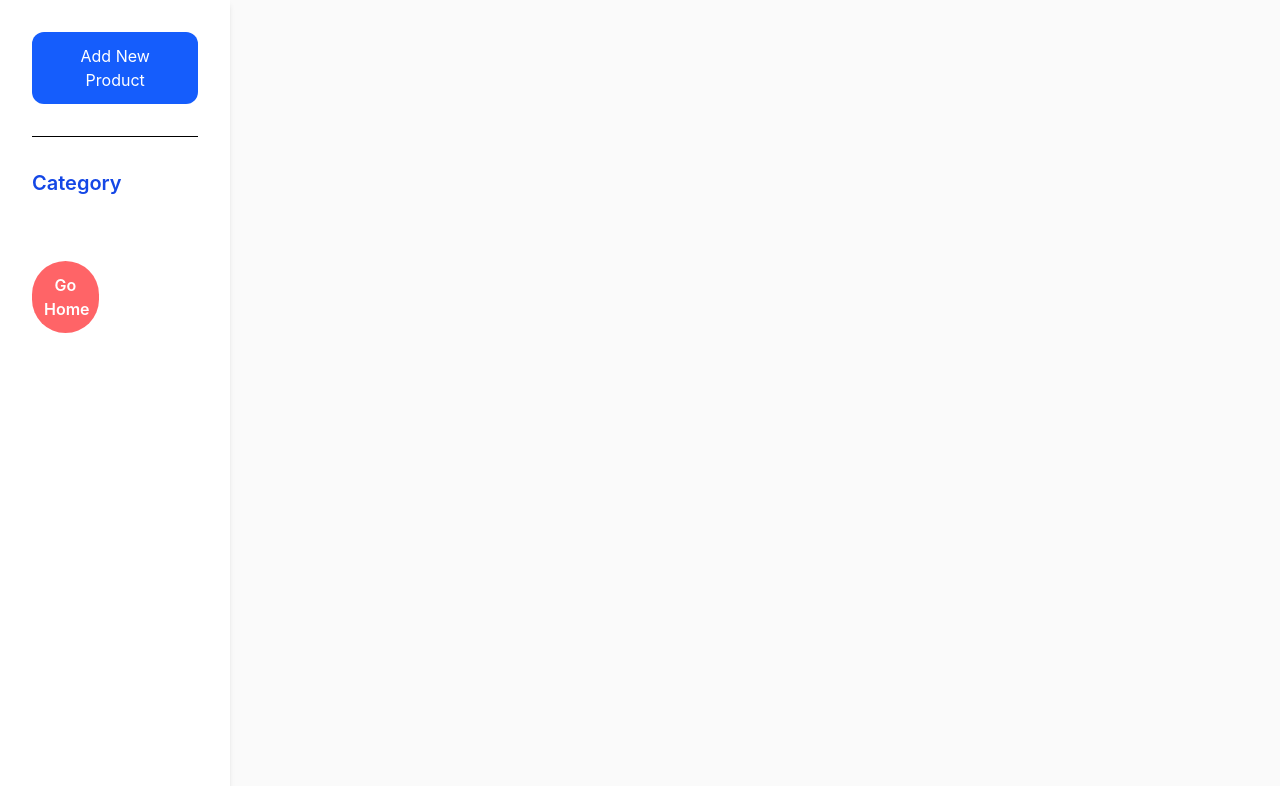
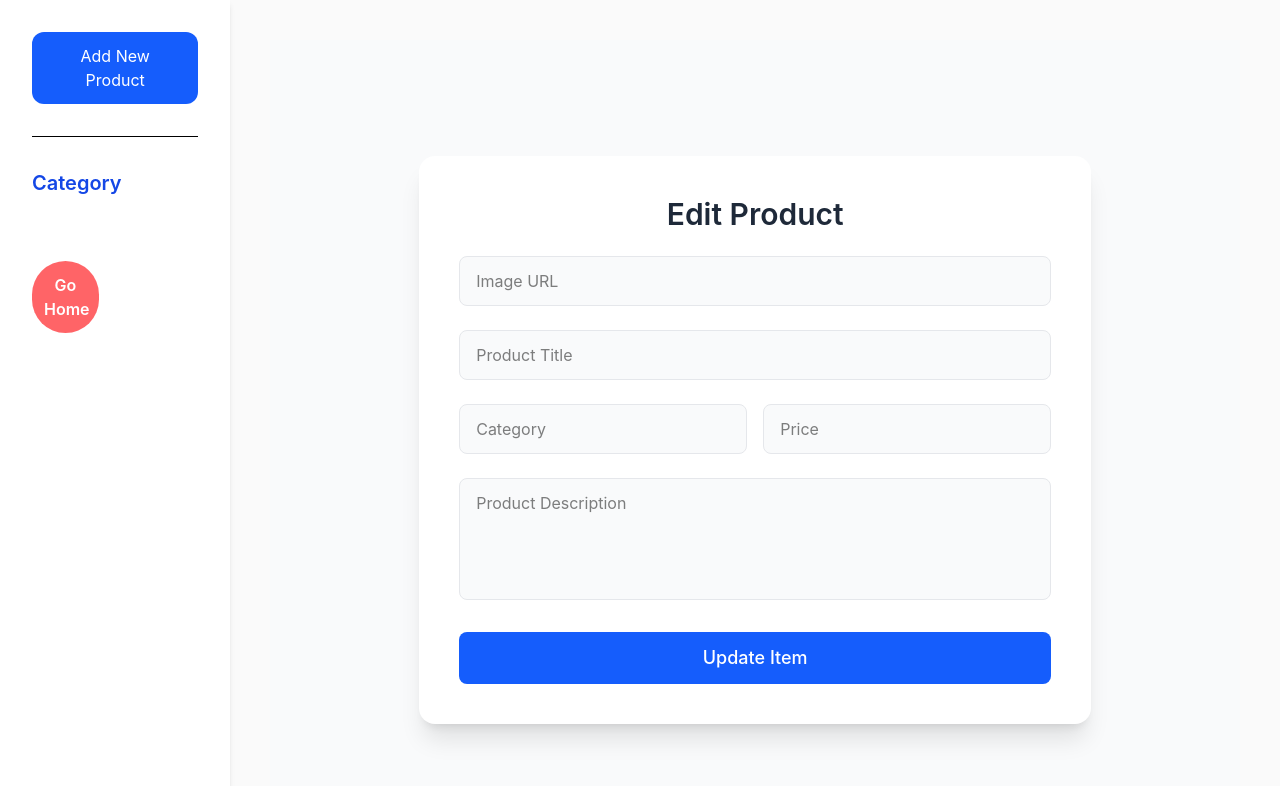
Before and after one commit to DevxPiyush/React-Project_01, a React (Vite) app: page /edit/1 in a window 1280 px wide. Shown: the top 786 px of the page. Built offline with nearby package versions, Linux system fonts and the light colour scheme.

Commit message:
added edit functionality

```diff
--- a/src/Components/Create.jsx
+++ b/src/Components/Create.jsx
@@ -1,12 +1,11 @@
-import React, {useContext, useState} from "react";
-import {ProductContext} from "../utils/Context.jsx";
-import {nanoid} from "nanoid";
-import {useNavigate} from "react-router-dom";
-
+import React, { useContext, useState } from "react";
+import { ProductContext } from "../utils/Context.jsx";
+import { nanoid } from "nanoid";
+import { useNavigate } from "react-router-dom";
 
 const Create = () => {
   const navigate = useNavigate();
-    const [products,setProducts] = useContext(ProductContext)
+  const [products, setProducts] = useContext(ProductContext);
   const [title, settitle] = useState("");
   const [image, setimage] = useState("");
   const [category, setcategory] = useState("");
@@ -16,19 +15,31 @@ const Create = () => {
   const AddProductHandler = (e) => {
     e.preventDefault();
 
-        if (title.trim().length < 5 ||image.trim().length < 5 ||category.trim().length < 5 ||price.trim().length < 1 ||description.trim().length < 5 ) {
-            alert("No field Must be empty and every field must have more than 4 characters")
+    if (
+      title.trim().length < 5 ||
+      image.trim().length < 5 ||
+      category.trim().length < 5 ||
+      price.trim().length < 1 ||
+      description.trim().length < 5
+    ) {
+      alert(
+        "No field Must be empty and every field must have more than 4 characters",
+      );
       return;
     }
     const product = {
       id: nanoid(),
-            title,image,category,price,description
+      title,
+      image,
+      category,
+      price,
+      description,
     };
     setProducts([...products, product]);
-        localStorage.setItem("products" , JSON.stringify([...products, product]))
-        navigate('/');
+    localStorage.setItem("products", JSON.stringify([...products, product]));
+    navigate("/");
     // toast.success("New Product Added")
-    }
+  };
 
   return (
     <div className="w-full min-h-screen flex items-center justify-center bg-gray-50">
@@ -88,7 +99,7 @@ const Create = () => {
 
         {/* Button */}
         <button
-                    onClick={() => useNavigate('/')}
+          onClick={() => navigate("/")}
           type="submit"
           className="mt-2 py-3 rounded-lg bg-blue-600 text-white text-lg font-medium hover:bg-blue-700 transition duration-300"
         >
--- /dev/null
+++ b/src/Components/Edit.jsx
@@ -0,0 +1,129 @@
+import React, { useContext, useEffect, useState } from "react";
+import { ProductContext } from "../utils/Context.jsx";
+import { useNavigate, useParams } from "react-router-dom";
+
+const Edit = () => {
+  const [products, setProducts] = useContext(ProductContext);
+  const navigate = useNavigate();
+  const { id } = useParams();
+
+  const [product, setProduct] = useState({
+    id: "",
+    title: "",
+    description: "",
+    image: "",
+    price: "",
+    category: "",
+  });
+
+  // Load existing product
+  useEffect(() => {
+    const foundProduct = products.find((p) => String(p.id) === String(id));
+
+    if (foundProduct) {
+      setProduct(foundProduct);
+    }
+  }, [id, products]);
+
+  // Handle input change
+  const ChangeHandler = (e) => {
+    setProduct({
+      ...product,
+      [e.target.name]: e.target.value,
+    });
+  };
+
+  // Update product
+  const UpdateProductHandler = (e) => {
+    e.preventDefault();
+
+    if (
+      product.title.trim().length < 5 ||
+      product.image.trim().length < 5 ||
+      product.category.trim().length < 3 ||
+      String(product.price).trim().length < 1 ||
+      product.description.trim().length < 5
+    ) {
+      alert("No field must be empty and every field must have valid length.");
+      return;
+    }
+
+    const updatedProducts = products.map((p) =>
+      String(p.id) === String(id) ? product : p,
+    );
+
+    setProducts(updatedProducts);
+    localStorage.setItem("products", JSON.stringify(updatedProducts));
+
+    navigate("/");
+  };
+
+  return (
+    <div className="w-full min-h-screen flex items-center justify-center bg-gray-50">
+      <form
+        onSubmit={UpdateProductHandler}
+        className="w-full max-w-2xl bg-white shadow-xl rounded-2xl p-10 flex flex-col gap-6"
+      >
+        <h1 className="text-3xl font-semibold text-gray-800 text-center">
+          Edit Product
+        </h1>
+
+        <input
+          type="url"
+          placeholder="Image URL"
+          name="image"
+          className="px-4 py-3 rounded-lg border border-gray-200 focus:ring-2 focus:ring-blue-500 bg-gray-50"
+          onChange={ChangeHandler}
+          value={product.image}
+        />
+
+        <input
+          type="text"
+          placeholder="Product Title"
+          name="title"
+          className="px-4 py-3 rounded-lg border border-gray-200 focus:ring-2 focus:ring-blue-500 bg-gray-50"
+          onChange={ChangeHandler}
+          value={product.title}
+        />
+
+        <div className="flex gap-4">
+          <input
+            type="text"
+            placeholder="Category"
+            name="category"
+            className="flex-1 px-4 py-3 rounded-lg border border-gray-200 focus:ring-2 focus:ring-blue-500 bg-gray-50"
+            onChange={ChangeHandler}
+            value={product.category}
+          />
+
+          <input
+            type="number"
+            placeholder="Price"
+            name="price"
+            className="flex-1 px-4 py-3 rounded-lg border border-gray-200 focus:ring-2 focus:ring-blue-500 bg-gray-50"
+            onChange={ChangeHandler}
+            value={product.price}
+          />
+        </div>
+
+        <textarea
+          rows="4"
+          placeholder="Product Description"
+          name="description"
+          className="px-4 py-3 rounded-lg border border-gray-200 focus:ring-2 focus:ring-blue-500 bg-gray-50 resize-none"
+          onChange={ChangeHandler}
+          value={product.description}
+        />
+
+        <button
+          type="submit"
+          className="mt-2 py-3 rounded-lg bg-blue-600 text-white text-lg font-medium hover:bg-blue-700 transition"
+        >
+          Update Item
+        </button>
+      </form>
+    </div>
+  );
+};
+
+export default Edit;
--- a/src/utils/Routing.jsx
+++ b/src/utils/Routing.jsx
@@ -3,6 +3,7 @@ import { Routes, Route } from "react-router-dom";
 import Home from "../Components/Home.jsx";
 import Details from "../Components/Details.jsx";
 import Create from "../Components/Create.jsx";
+import Edit from "../Components/Edit.jsx";
 
 const Routing = () => {
   return (
@@ -11,6 +12,7 @@ const Routing = () => {
         <Route path="/" element={<Home />} />
         <Route path="/create" element={<Create />} />
         <Route path="/details/:id" element={<Details />} />
+        <Route path="/edit/:id" element={<Edit />} />
       </Routes>
     </div>
   );
```
Also changed, not shown: src/main.jsx (+12 -12 lines). Lines whose indentation alone changed are shown as unchanged.
